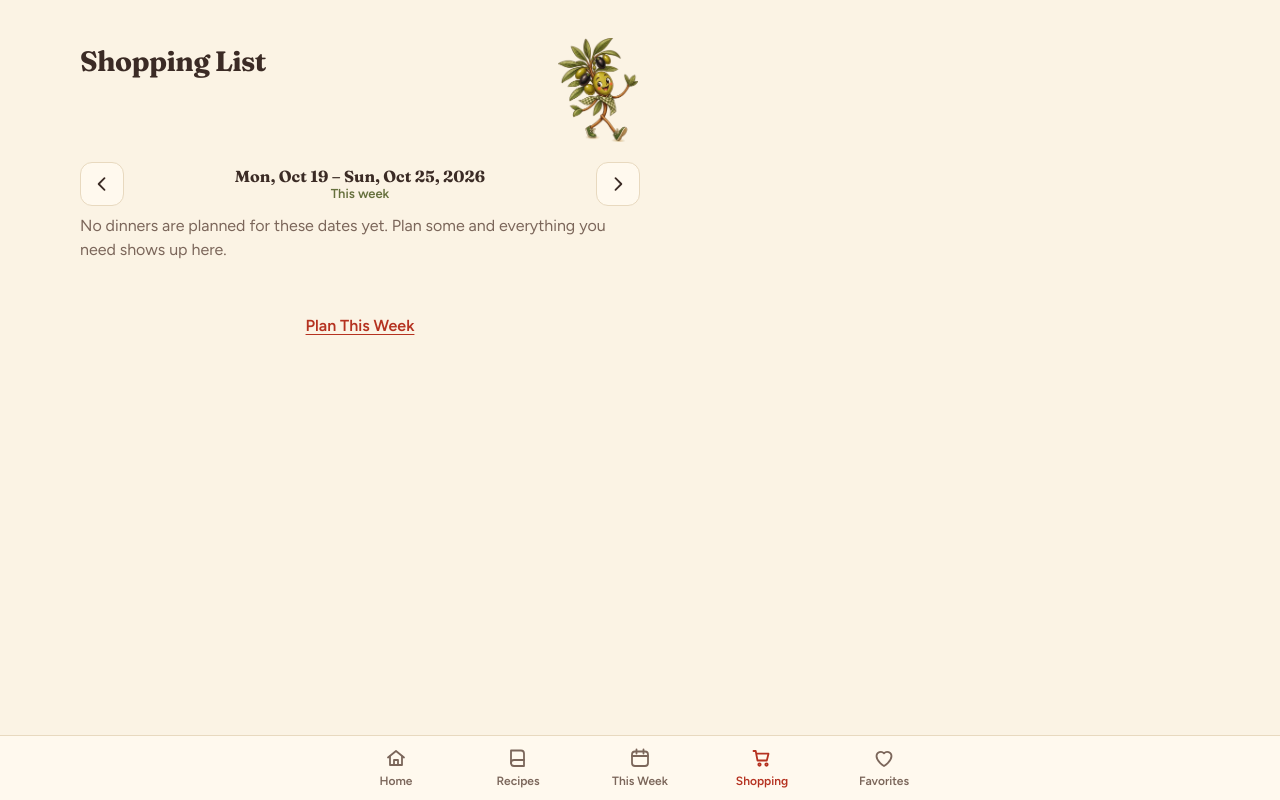
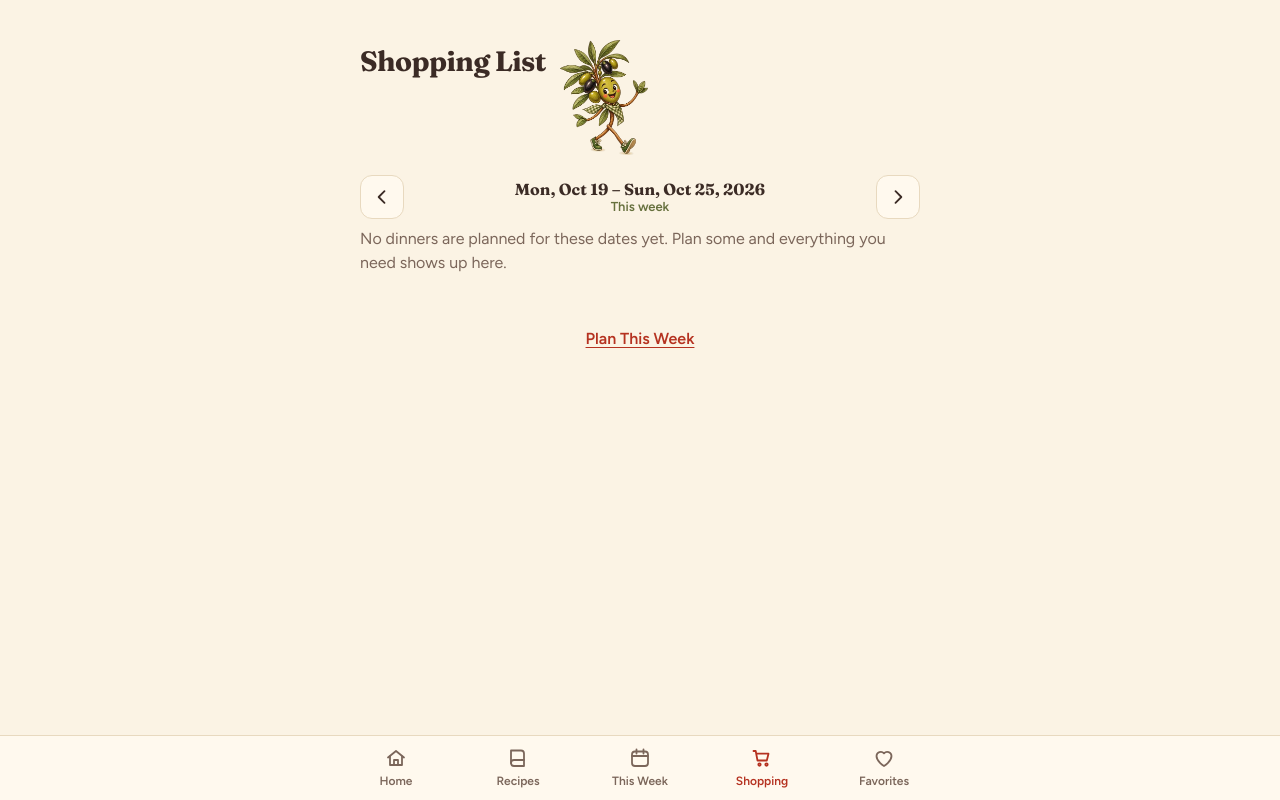
Before and after one commit to R-Longo/dinnerdarling, a plain HTML site: page index.html in a window 1280 px wide. Both pictures are taken after a click on the button "Shopping". Drawn offline with Linux system fonts and the light colour scheme.

Commit message:
Add files via upload

```diff
--- a/app.js
+++ b/app.js
@@ -488,7 +488,7 @@
   function renderFavorites() {
     const items = state.recipes.filter((r) => state.favorites.has(r.id));
     $('#view-favorites').innerHTML = `
-      <div class="view-head has-mascot">${Art.decor('favoritesMascot', 'head-mascot basil')}<h2>Favorites</h2><p>${items.length ? 'Dinners you saved.' : ''}</p></div>` +
+      <div class="view-head has-mascot"><div class="head-text"><h2>Favorites</h2><p>${items.length ? 'Dinners you saved.' : ''}</p></div>${Art.decor('favoritesMascot', 'head-mascot basil')}</div>` +
       (items.length
         ? `<div class="list">${items.map(card).join('')}</div>`
         : `<div class="empty"><p>No favorites yet. Tap Save on any recipe to keep it here.</p><button class="linkbtn" data-go="recipes">Browse recipes</button></div>`);
@@ -638,7 +638,7 @@
     const hint = waiting ? `<p class="shop-hint">${waiting} selected ${waiting === 1 ? 'dinner isn’t' : 'dinners aren’t'} on the calendar yet, so ${waiting === 1 ? 'it’s' : 'they’re'} not on this list.</p>` : '';
     if (!n) {
       view.innerHTML = `
-        <div class="view-head has-mascot">${Art.decor('shoppingMascot', 'head-mascot ollie')}<h2>Shopping List</h2></div>${nav}
+        <div class="view-head has-mascot"><div class="head-text"><h2>Shopping List</h2></div>${Art.decor('shoppingMascot', 'head-mascot ollie')}</div>${nav}
         <p class="shop-note">No dinners are planned for these dates yet. Plan some and everything you need shows up here.</p>${hint}
         <div class="empty"><button class="linkbtn" data-go="week">Plan This Week</button></div>`;
       return;
@@ -650,7 +650,7 @@
     const groups = CATS.map(([k, label]) => [label, buy.filter((i) => i.cat === k)]).filter(([, l]) => l.length);
     const anyDone = items.some((i) => done.has(i.key));
     view.innerHTML = `
-      <div class="view-head has-mascot">${Art.decor('shoppingMascot', 'head-mascot ollie')}<h2>Shopping List</h2></div>${nav}
+      <div class="view-head has-mascot"><div class="head-text"><h2>Shopping List</h2></div>${Art.decor('shoppingMascot', 'head-mascot ollie')}</div>${nav}
       <p class="shop-note">Covers the ${n} ${n === 1 ? 'dinner' : 'dinners'} planned for these seven days.${anyDone ? ' <button class="linkbtn" data-uncheck>Uncheck all</button>' : ''}</p>${hint}
       ${groups.map(([label, list]) => `<section class="shop-group"><h3>${esc(label)}</h3><ul class="shop-list">${list.map((i) => shopRow(i, done)).join('')}</ul></section>`).join('')}
       ${staples.length ? `<details class="shop-group staples"><summary>Probably in your pantry (${staples.length})</summary><ul class="shop-list">${staples.map((i) => shopRow(i, done)).join('')}</ul></details>` : ''}`;
--- a/styles.css
+++ b/styles.css
@@ -133,9 +133,10 @@ svg { display: block; }
 
 /* ---------- This Week + Favorites ---------- */
 .view-head h2 { margin: 6px 0 0; font-family: var(--serif); font-weight: 700; font-size: 1.75rem; letter-spacing: -0.02em; line-height: 1.1; }
-.view-head.has-mascot { position: relative; min-height: 112px; padding-right: 128px; }
-.head-mascot { position: absolute; right: 2px; bottom: 8px; height: auto; pointer-events: none; }
-.head-mascot.ollie { width: 80px; bottom: 16px; }
+.view-head.has-mascot { display: flex; align-items: flex-end; gap: 14px; min-height: 112px; }
+.view-head.has-mascot .head-text { min-width: 0; align-self: flex-start; }
+.head-mascot { flex: none; height: auto; margin-bottom: 8px; pointer-events: none; }
+.head-mascot.ollie { width: 88px; margin-bottom: 16px; }
 .head-mascot.basil { width: 118px; }
 .view-head p { margin: 6px 0 20px; color: var(--ink-soft); }
 
@@ -265,7 +266,7 @@ body[data-tab="home"] .tabbar { border-top-color: transparent; }
 .plan-head h2 { margin: 6px 0 0; font-family: var(--serif); font-weight: 700; font-size: 1.75rem; letter-spacing: -0.02em; line-height: 1.1; }
 .plan-head p { margin: 6px 0 8px; color: var(--ink-soft); font-size: .9375rem; }
 .cal { position: relative; border: 1.5px solid var(--line); border-radius: 18px; background: var(--paper); }
-.rosemary-peek { position: absolute; right: 14px; bottom: calc(100% - 2px); width: calc(var(--peek) * 0.63); height: auto; pointer-events: none; }
+.rosemary-peek { position: absolute; left: min(calc(100% - var(--peek) * 0.63 - 14px), 310px); bottom: calc(100% - 2px); width: calc(var(--peek) * 0.63); height: auto; pointer-events: none; }
 .cal-bar { display: flex; flex-direction: column; gap: 10px; padding: 10px; border-bottom: 1.5px solid var(--line); }
 .cal-nav, .cal-ctl, .shop-week { display: flex; align-items: center; gap: 8px; }
 .cal-range { flex: 1; text-align: center; font-family: var(--serif); font-weight: 700; font-size: 1.0625rem; }
@@ -393,7 +394,7 @@ body.dlg-open { overflow: hidden; }
 @media (min-width: 700px) {
   .app { max-width: 860px; padding-top: 40px; }
   .masthead, #view-recipes > :not(#list), #view-shopping, #view-home { max-width: 560px; }
-  #view-home { margin: 0 auto; }
+  #view-home, #view-shopping { margin: 0 auto; }
   body[data-tab="recipes"] .masthead, #view-recipes > :not(#list) { margin-left: calc((100% - 560px) / 2); }
   .list { grid-template-columns: repeat(2, minmax(0, 1fr)); gap: 14px; }
 }
--- a/sw.js
+++ b/sw.js
@@ -1,6 +1,6 @@
 // Dinner Darling service worker.
 // Bump VERSION when shipping changes to app files so phones pick them up.
-const VERSION = 'v38';
+const VERSION = 'v39';
 const CACHE = `dinner-darling-${VERSION}`;
 const SHELL = [
   './', 'index.html', 'styles.css', 'app.js', 'art.js', 'recipes.json', 'assets/assets.json', 'manifest.webmanifest',
```
